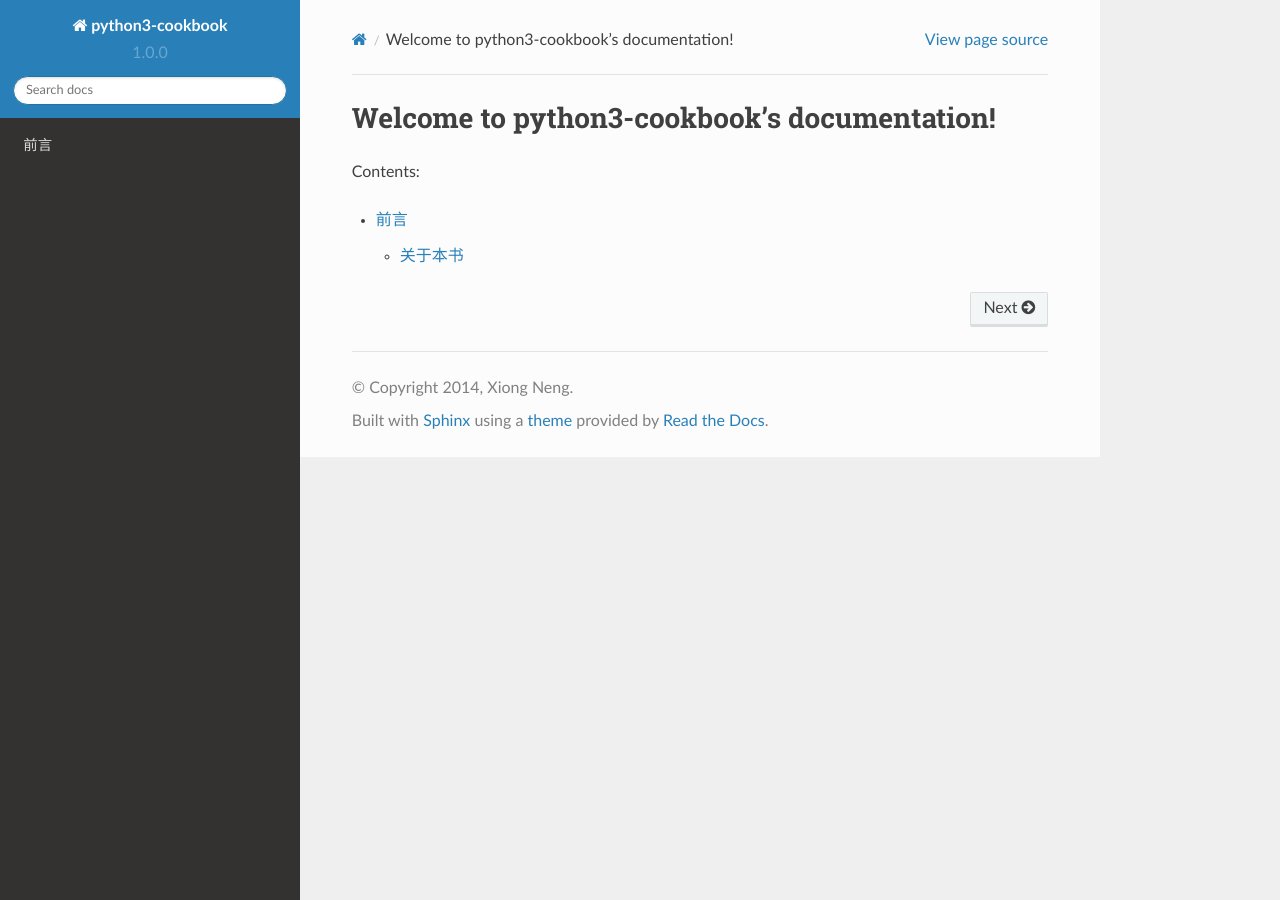
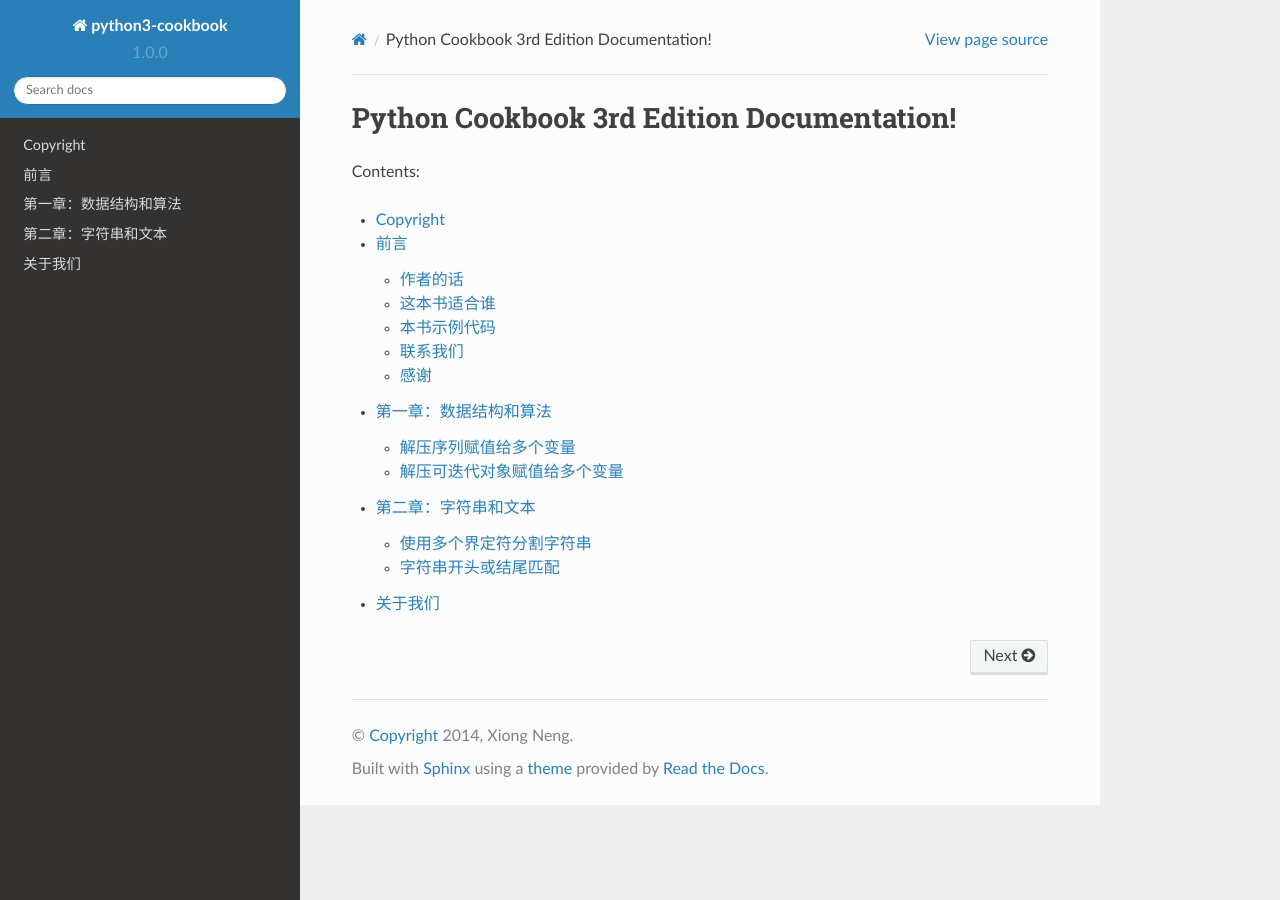
Before and after one commit to yidao620c/python3-cookbook, a Sphinx documentation site: the page built from source/index.rst, in a window 1280 px wide. Built offline with Sphinx 7.4.7 and the Read the Docs theme 2.0.0, drawn with Linux system fonts in a browser that asks for light colours.

Commit message:
第一次完美运行

```diff
--- /dev/null
+++ b/source/c100/p101_unpack_sequence_into_separate_variables.rst
@@ -0,0 +1,18 @@
+===============================
+解压序列赋值给多个变量
+===============================
+
+----------
+问题
+----------
+You have an N-element tuple or sequence that you would like to unpack into a collection of N variables.
+
+----------
+解决方案
+----------
+Any sequence (or iterable) can be unpacked into variables using a simple assignment operation. The only requirement is that the number of variables and structure match the sequence. For example:
+
+----------
+讨论
+----------
+Unpacking actually works with any object that happens to be iterable, not just tuples or lists. This includes strings, files, iterators, and generators. For example:
--- /dev/null
+++ b/source/c100/p102_unpack_elements_from_iterables.rst
@@ -0,0 +1,18 @@
+================================
+解压可迭代对象赋值给多个变量
+================================
+
+----------
+问题
+----------
+todo...
+
+----------
+解决方案
+----------
+todo...
+
+----------
+讨论
+----------
+todo...
--- /dev/null
+++ b/source/c200/p201_split_string_on_multiple_delimiters.rst
@@ -0,0 +1,18 @@
+=========================
+使用多个界定符分割字符串
+=========================
+
+----------
+问题
+----------
+todo...
+
+----------
+解决方案
+----------
+todo...
+
+----------
+讨论
+----------
+todo...
--- /dev/null
+++ b/source/c200/p202_match_text_at_start_end.rst
@@ -0,0 +1,18 @@
+======================
+字符串开头或结尾匹配
+======================
+
+----------
+问题
+----------
+todo...
+
+----------
+解决方案
+----------
+todo...
+
+----------
+讨论
+----------
+todo...
--- /dev/null
+++ b/source/chapters/p100_data_structures_algorithms.rst
@@ -0,0 +1,18 @@
+=============================
+第一章：数据结构和算法
+=============================
+
+Python provides a variety of useful built-in data structures, such as lists, sets, and dictionaries.
+For the most part, the use of these structures is straightforward. However,
+common questions concerning searching, sorting, ordering, and filtering often arise.
+Thus, the goal of this chapter is to discuss common data structures and algorithms
+involving data. In addition, treatment is given to the various data structures contained
+in the collections module.
+
+Contents:
+
+.. toctree::
+   :maxdepth: 1
+   :glob:
+
+   ../c100/*
--- /dev/null
+++ b/source/chapters/p200_strings_and_text.rst
@@ -0,0 +1,18 @@
+=============================
+第二章：字符串和文本
+=============================
+
+Python provides a variety of useful built-in data structures, such as lists, sets, and dictionaries.
+For the most part, the use of these structures is straightforward. However,
+common questions concerning searching, sorting, ordering, and filtering often arise.
+Thus, the goal of this chapter is to discuss common data structures and algorithms
+involving data. In addition, treatment is given to the various data structures contained
+in the collections module.
+
+Contents:
+
+.. toctree::
+   :maxdepth: 1
+   :glob:
+
+   ../c200/*
--- /dev/null
+++ b/source/copyright.rst
@@ -0,0 +1,12 @@
+====================
+Copyright
+====================
+
+| 书名《Python Cookbook》3rd Edition
+| 作者 David Beazley, Brian K. Jones
+| 版本 第三版
+| 出版日期 2013年5月08日
+| Copyright © 2013 David Beazley and Brian Jones. All rights reserved.
+| 更多发布信息，请参考 http://oreilly.com/catalog/errata.csp?isbn=9781449340377
+
+|
--- a/source/index.rst
+++ b/source/index.rst
@@ -3,12 +3,17 @@
    You can adapt this file completely to your liking, but it should at least
    contain the root `toctree` directive.
 
-Welcome to python3-cookbook's documentation!
-============================================
+================================================
+Python Cookbook 3rd Edition Documentation!
+================================================
 
 Contents:
 
 .. toctree::
    :maxdepth: 2
+   :glob:
 
+   copyright
    preface
+   chapters/*
+   aboutme
--- a/source/preface.rst
+++ b/source/preface.rst
@@ -2,13 +2,54 @@
 前言
 ==================================
 
-关于本书
 ----------------------------------
+作者的话
+----------------------------------
+自从2008年以来，Python3横空出世并慢慢进化。Python3的流行一直被认为需要很长一段时间。事实上，到我写这本书的2013年，绝大部分的Python程序员仍然在生产环境中使用的是版本2系列，最主要是因为Python3不向后兼容。毫无疑问，对于工作在遗留代码上的每个程序员来讲，向后兼容是不得不考虑的问题。但是放眼未来，你就会发现Python3给你带来不一样的惊喜。
 
-接触到《Python Cookbook 3rd Edition》这本书时，它还没有相应的中文版。在阅读这本书时，突然想到：为什么把它不翻译出来也方便别人阅读呢？于是决定在阅读时逐章地翻译这本书。这不是一项轻松的工作，却是一件值得做的工作：不仅方便了别人，而且对自己翻译能力也是一种锻炼和提升。
+----------------------------------
+这本书适合谁
+----------------------------------
+这本书的目标读者是那些想深入理解Python语言机制和最新编程技能的资深程序员。
 
-本书在翻译时遵循一条原则，就是通过查阅《Python3.4.0用户手册》在完全读懂文字和代码后再翻译，而不是仅仅根据文字翻译，这样翻译和作者要表达的意思会更加接近并且更加容易理解。原书正文之前除了作者简介以外的那些对于阅读没多大帮助的信息留到最后一章翻译完成后再翻译补齐（如果能坚持翻译到那一章的话)。
+这本书不适合Python的初学者。事实上，本书已经假定了读者已经有了一定的Python基础，看完过几本入门书籍。本书也不是那种快速参考手册(可以很快的查询某个模块下的某个函数)。本书旨在聚焦几个最重要的主题，演示几种可能的解决方案，作为一个跳板，你可以经此进入一些更高级的主题，这些可以在网上或者参考手册中找到。
 
-目前翻译了第一章——数据结构与算法 ，感觉到如果对Python标准库一无所知，读起来不会很容易。所以建议您在阅读时，最好也了解一下手册中相关的地方。
+----------------------------------
+本书示例代码
+----------------------------------
+本书几乎所有源代码均可以在 http://github.com/dabeaz/python-cookbook 上面找到。作者欢迎各位修正bug，改进代码和评论。
 
-译文中有什么错漏的地方请大家见谅，也欢迎大家指正：yidao620@gmail.com
+本书就是帮助你完成你的工作。一般来讲，只要在本书上面的实例代码，你都可以随时拿过去在你的源码和文档中使用。你不需要向我们申请许可，除非你抄袭的太过分了。比如说复制几个代码片段去完成一个程序不需要许可，贩卖或者分发实例代码的光盘不需要许可。引用本书和实例代码去回答一个问题也需要许可。然后，合并大量的代码带你的正式产品文档中去是需要我们的许可的。
+
+我们不会要求你添加代码的出处，包括标题，作者，出版社，ISBN。比如：Python Cookbook, 3rd edition, by David Beazley and Brian K. Jones (O’Reilly). Copyright 2013 David Beazley and Brian Jones, 978-1-449-34037-7. 但是如果你这么做了，我们会很感激的。
+
+----------------------------------
+联系我们
+----------------------------------
+请将关于本书的评论和问题发送给出版社：
+
+| O’Reilly Media, Inc.
+| 1005 Gravenstein Highway North
+| Sebastopol, CA 95472
+| 800-998-9938 (in the United States or Canada)
+| 707-829-0515 (international or local)
+| 707-829-0104 (fax)
+
+|
+
+本书网站: http://oreil.ly/python_cookbook_3e ，上面有勘误表，示例和一些其他信息。
+
+如果想要评论或者是问一下本书技术方面的问题， 请发送邮件至： bookquestions@oreilly.com
+
+更多关于我们的书籍，讨论会，新闻， 请访问我们的网站： http://www.oreilly.com
+
+在Facebook上查找我们: http://facebook.com/oreilly
+
+在Twitter上关注我们: http://twitter.com/oreillymedia
+
+在YouTube上观看我们: http://www.youtube.com/oreillymedia
+
+----------------------------------
+感谢
+----------------------------------
+我们由衷的感谢本书的技术审核者Jake Vanderplas, Robert Kern 和 Andrea Crotti的非常有有用的评论和建议，还有Python社区的帮助和鼓励。我们还想感谢上一个版本的编辑Jake Vanderplas, Robert Kern,and Andrea Crotti。尽管这个版本是最新的，但是前一个版本已经提供了一个感兴趣主题和解决方案的框架。最后，最最重要的就是，我们要感谢所有预览版本的读者，他们的评论和改进意见对本书很有帮助。
```
Also changed, not shown: source/aboutme.rst (added, +16 -0 lines).
